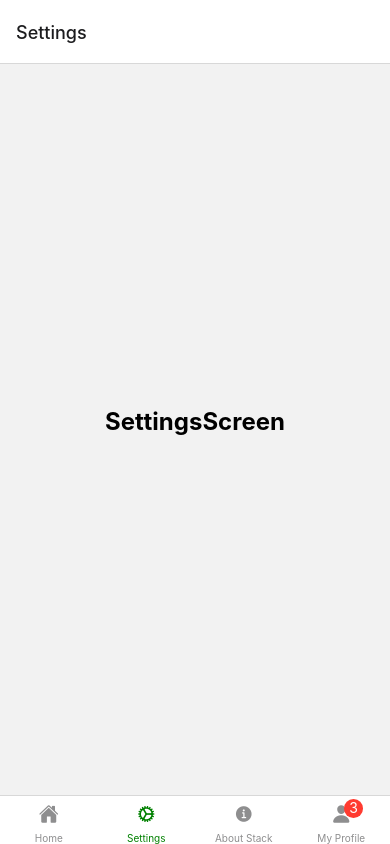
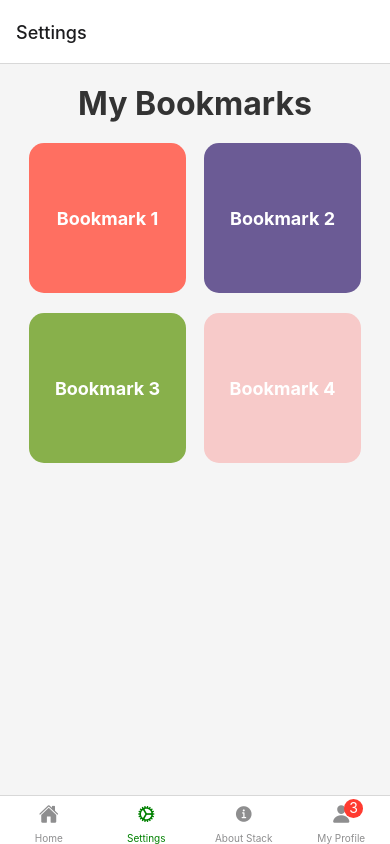
Before and after one commit to Siddheshuncodes/Indicatorsss, a React Native app: screen /Settings in a window 390 px wide. Built offline with nearby package versions, Linux system fonts and the light colour scheme.

Commit message:
Update SettingsScreen.js
Added Version 1 of Screen with 4 different color boxes

```diff
--- a/screens/SettingsScreen.js
+++ b/screens/SettingsScreen.js
@@ -1,26 +1,72 @@
-import { View, Text, StyleSheet } from 'react-native'
-import React from 'react'
+import { View, Text, StyleSheet, TouchableOpacity } from 'react-native';
+import React from 'react';
 
-const SettingsScreen = () => {
+const BookmarkScreen = () => {
   return (
     <View style={styles.container}>
-      <Text style={styles.text}>SettingsScreen</Text>
+      <Text style={styles.heading}>My Bookmarks</Text>
+
+      <View style={styles.blocksContainer}>
+        <TouchableOpacity style={[styles.block, styles.block1]}>
+          <Text style={styles.blockText}>Bookmark 1</Text>
+        </TouchableOpacity>
+        <TouchableOpacity style={[styles.block, styles.block2]}>
+          <Text style={styles.blockText}>Bookmark 2</Text>
+        </TouchableOpacity>
+        <TouchableOpacity style={[styles.block, styles.block3]}>
+          <Text style={styles.blockText}>Bookmark 3</Text>
+        </TouchableOpacity>
+        <TouchableOpacity style={[styles.block, styles.block4]}>
+          <Text style={styles.blockText}>Bookmark 4</Text>
+        </TouchableOpacity>
+      </View>
     </View>
   );
 };
 
-export default SettingsScreen;
+export default BookmarkScreen;
 
-    const styles = StyleSheet.create({
-        container: {
-            flex: 1,
-            alignItems: "center",
-            justifyContent: "center",
-        },
-
-        text: {
-            fontSize: 24,
-            fontWeight: "bold",
-            marginBottom: 16,
-        }
-    })
+const styles = StyleSheet.create({
+  container: {
+    flex: 1,
+    padding: 20,
+    backgroundColor: '#F5F5F5',
+  },
+  heading: {
+    fontSize: 32,
+    fontWeight: 'bold',
+    textAlign: 'center',
+    marginBottom: 20,
+    color: '#333',
+  },
+  blocksContainer: {
+    flexDirection: 'row',
+    flexWrap: 'wrap',
+    justifyContent: 'space-around',
+  },
+  block: {
+    width: '45%',
+    height: 150,
+    marginBottom: 20,
+    borderRadius: 15,
+    justifyContent: 'center',
+    alignItems: 'center',
+  },
+  blockText: {
+    fontSize: 18,
+    color: '#FFF',
+    fontWeight: 'bold',
+  },
+  block1: {
+    backgroundColor: '#FF6F61',
+  },
+  block2: {
+    backgroundColor: '#6B5B95',
+  },
+  block3: {
+    backgroundColor: '#88B04B',
+  },
+  block4: {
+    backgroundColor: '#F7CAC9',
+  },
+});
```
